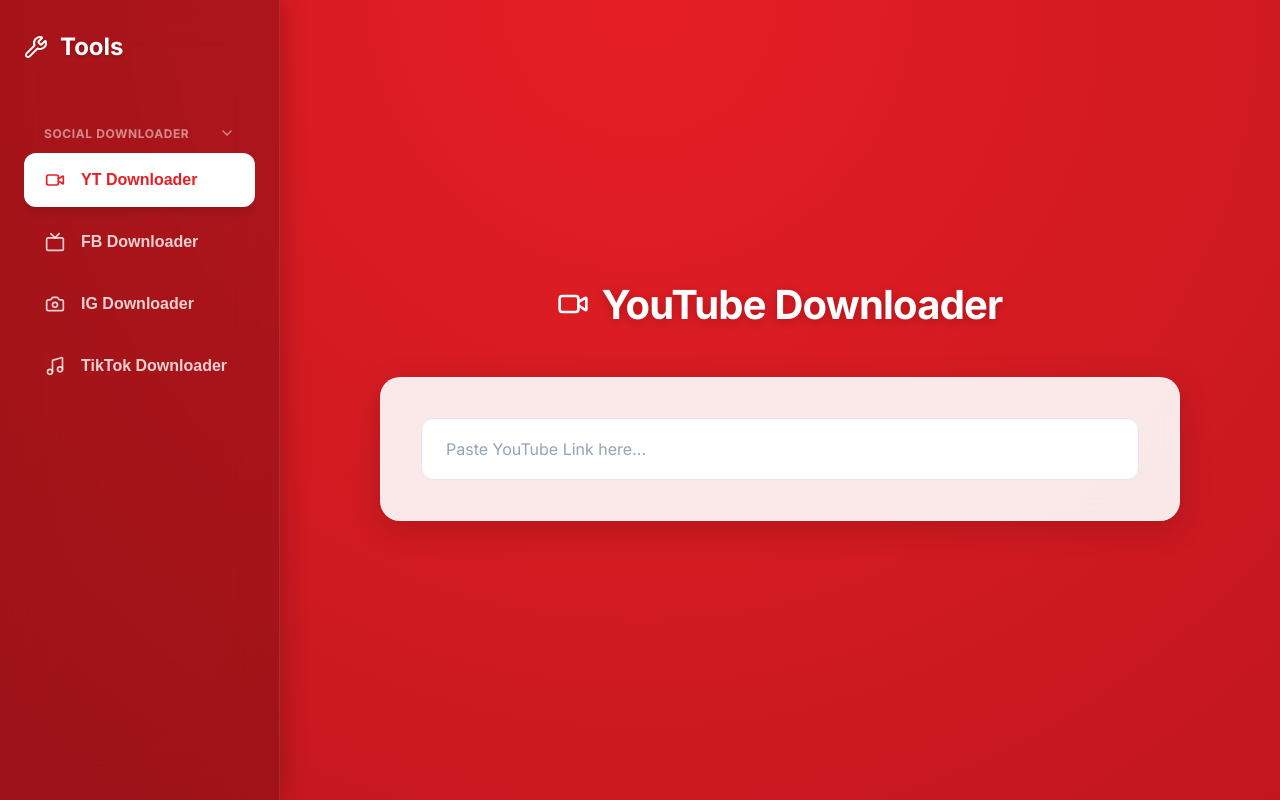
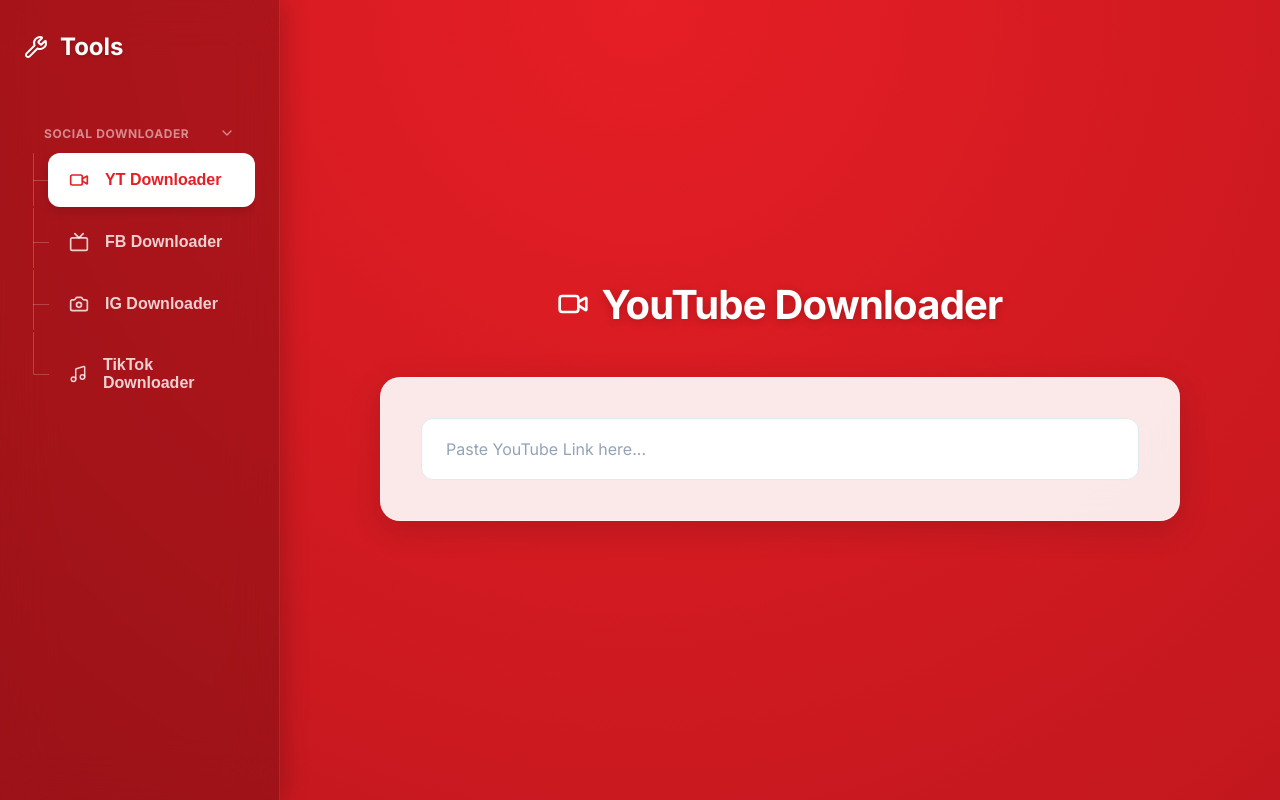
Before and after one commit to Irnhakim/ToolsDownloader, a Next.js app: page / in a window 1280 px wide. Built offline with nearby package versions, Linux system fonts and the light colour scheme.

Commit message:
add line tree view sidebar

```diff
--- a/app/globals.css
+++ b/app/globals.css
@@ -127,11 +127,50 @@
   overflow: hidden;
   opacity: 0;
   transition: max-height 0.3s ease-out, opacity 0.2s ease-out;
+  margin-left: 0.5rem;
+  padding-left: 1rem;
+  position: relative;
 }
 
 .nav-group-content.open {
   max-height: 500px;
   opacity: 1;
+}
+
+/* Tree Lines */
+.nav-group-content .nav-item {
+  position: relative;
+}
+
+/* Horizontal Line */
+.nav-group-content .nav-item::before {
+  content: '';
+  position: absolute;
+  left: -1rem;
+  top: 50%;
+  width: 1rem;
+  height: 1px;
+  background: rgba(255, 255, 255, 0.2);
+}
+
+/* Vertical Line */
+.nav-group-content .nav-item::after {
+  content: '';
+  position: absolute;
+  left: -1rem;
+  top: -0.5rem;
+  height: calc(100% + 0.5rem);
+  width: 1px;
+  background: rgba(255, 255, 255, 0.2);
+}
+
+.nav-group-content .nav-item:first-child::after {
+  top: -1rem;
+  height: calc(100% + 1rem);
+}
+
+.nav-group-content .nav-item:last-child::after {
+  height: calc(50% + 0.5rem);
 }
 
 .nav-item {
```
